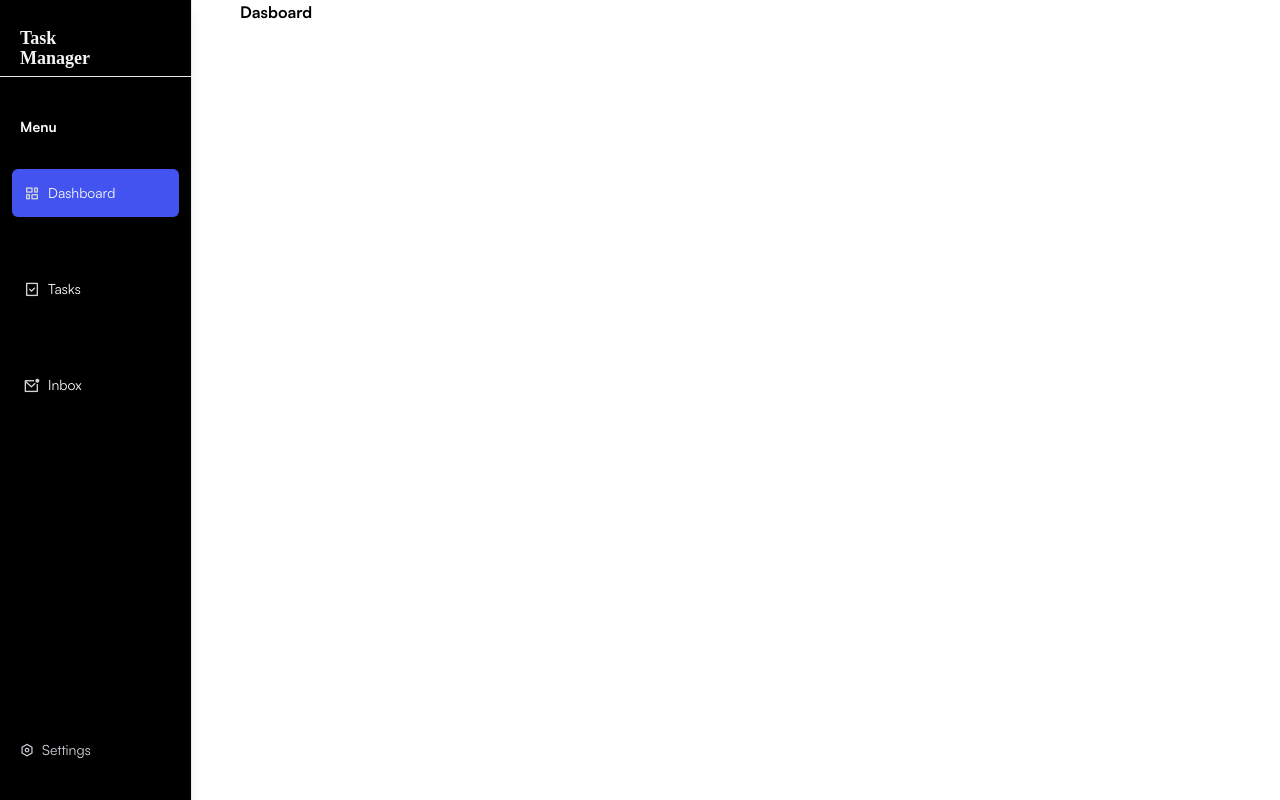
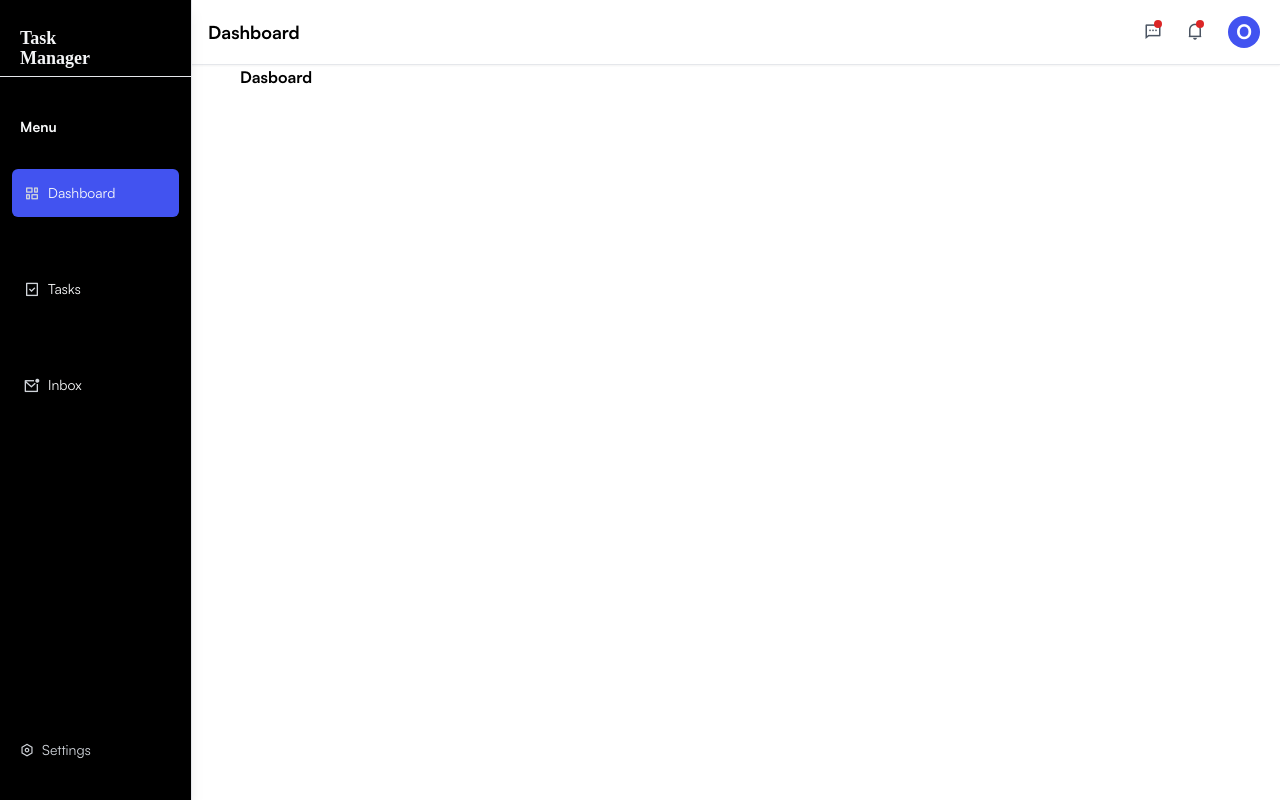
Before and after one commit to philtechphilips/reatlime-task-manager-fe, a Next.js app: page /dashboard/home in a window 1280 px wide. Built offline with nearby package versions, Linux system fonts and the light colour scheme; a web font is replaced by a local one.

Commit message:
feat: navbar added

```diff
--- a/components/dashboard/Navbar.tsx
+++ b/components/dashboard/Navbar.tsx
@@ -0,0 +1,25 @@
+import React from "react";
+
+const Navbar = ({ pageTitle }: any) => {
+  return (
+    <nav className="w-full pl-52 bg-white border-b flex items-center justify-between px-5 py-4 shadow-sm">
+      <h1 className="font-semibold text-lg">{pageTitle}</h1>
+
+      <div className="flex gap-6 items-center">
+        <div className="relative">
+          <i className="ri-message-2-line text-gray-600 text-lg"></i>
+          <div className="w-2 h-2 rounded-full bg-red-600 absolute top-[2px] right-0"></div>
+        </div>
+        <div className="relative">
+          <i className="ri-notification-4-line text-gray-600 text-lg"></i>
+          <div className="w-2 h-2 rounded-full bg-red-600 absolute top-[2px] right-0"></div>
+        </div>
+        <div className="bg-[#4253F0] flex items-center justify-center rounded-full w-8  h-8">
+            <h1 className="text-xl font-bold text-white">O</h1>
+        </div>
+      </div>
+    </nav>
+  );
+};
+
+export default Navbar;
--- a/layouts/dasboard.tsx
+++ b/layouts/dasboard.tsx
@@ -1,6 +1,7 @@
 "use client";
 import { ReactNode, useEffect, useState } from "react";
 import Sidebar from "@/components/dashboard/Sidebar";
+import Navbar from "@/components/dashboard/Navbar";
 
 type DashboardLayoutProps = {
   children: ReactNode;
@@ -12,6 +13,7 @@ export default function DashboardLayout({ children, pageTitle }: DashboardLayout
     <main className="w-full">
       <div className="relative w-full">
         <Sidebar />
+        <Navbar pageTitle={pageTitle} />
         <div className="w-full">
           {children}
         </div>
```
